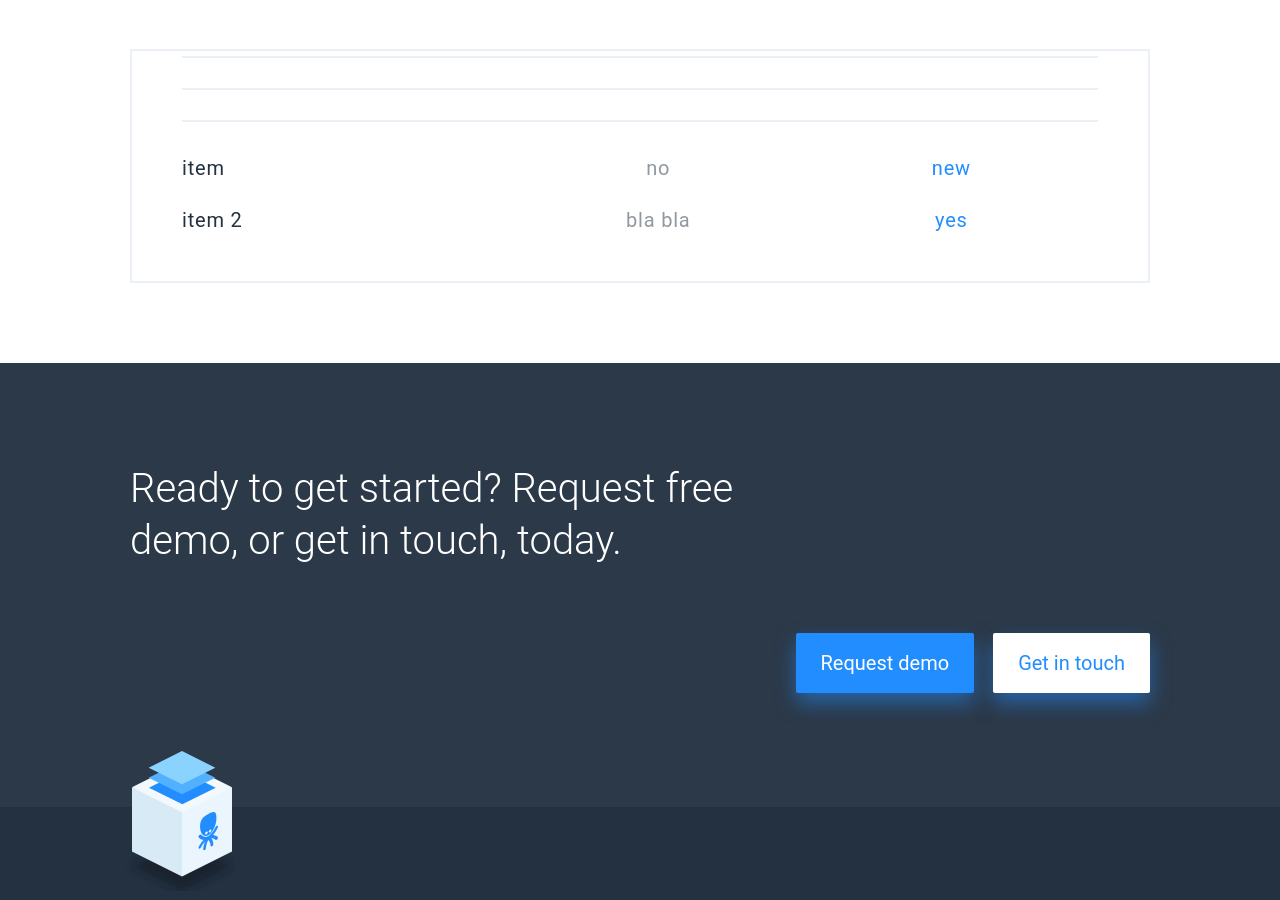
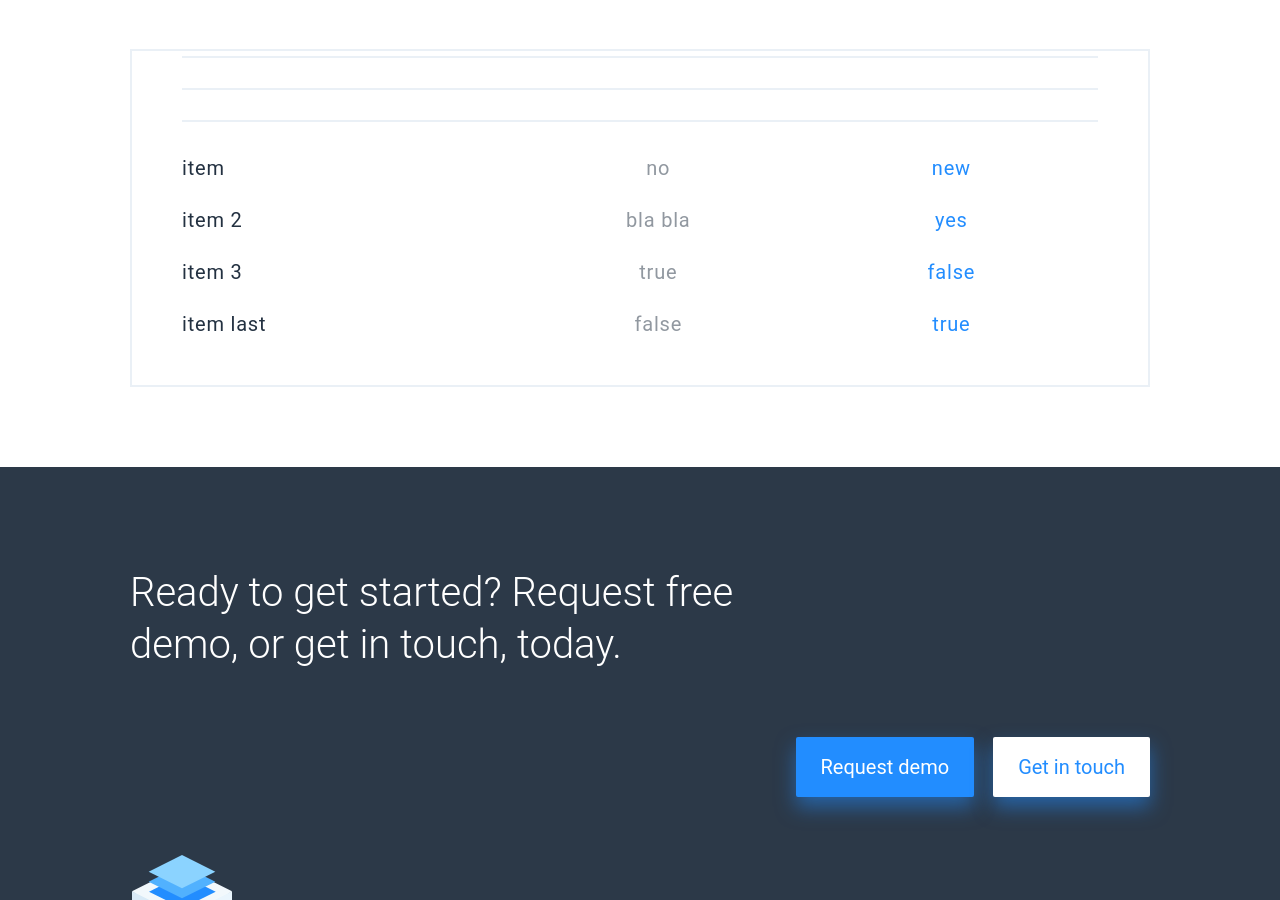
Before and after one commit to keboola/website, a Jekyll site: the page built from _product/index.md, in a window 1280 px wide and 900 px high, scrolled down 2197 px. Built offline with Jekyll 4.4.1, drawn with Linux system fonts in a browser that asks for light colours; nearby versions of some CDN libraries.

Commit message:
Update from Forestry.io - Updated index.md

```diff
--- a/_product/index.md
+++ b/_product/index.md
@@ -36,5 +36,11 @@ page_sections:
   - name: item 2
     valueold: bla bla
     valuenew: 'yes'
+  - name: item 3
+    valueold: 'true'
+    valuenew: 'false'
+  - name: item last
+    valueold: 'false'
+    valuenew: 'true'
 
 ---
```
